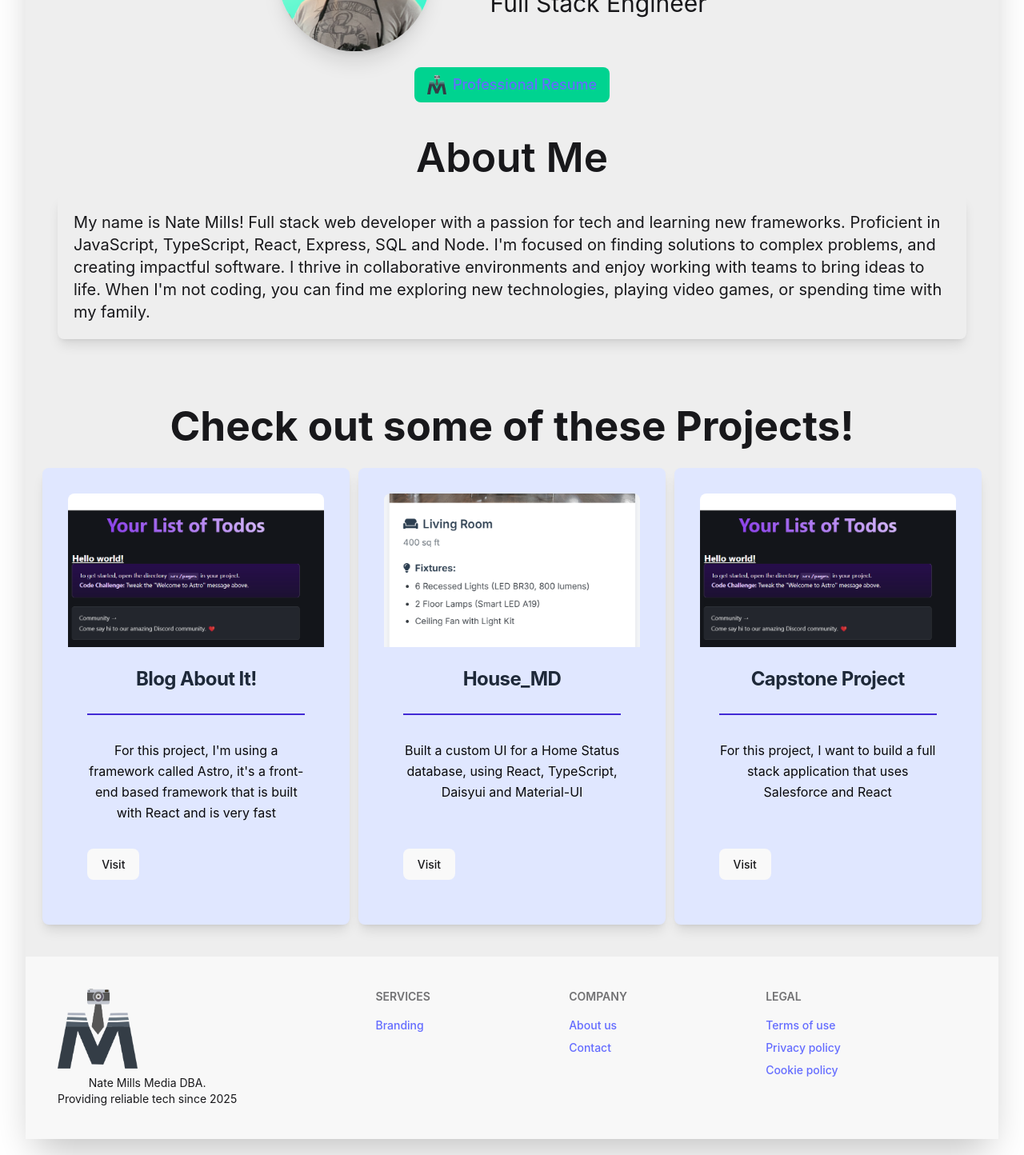
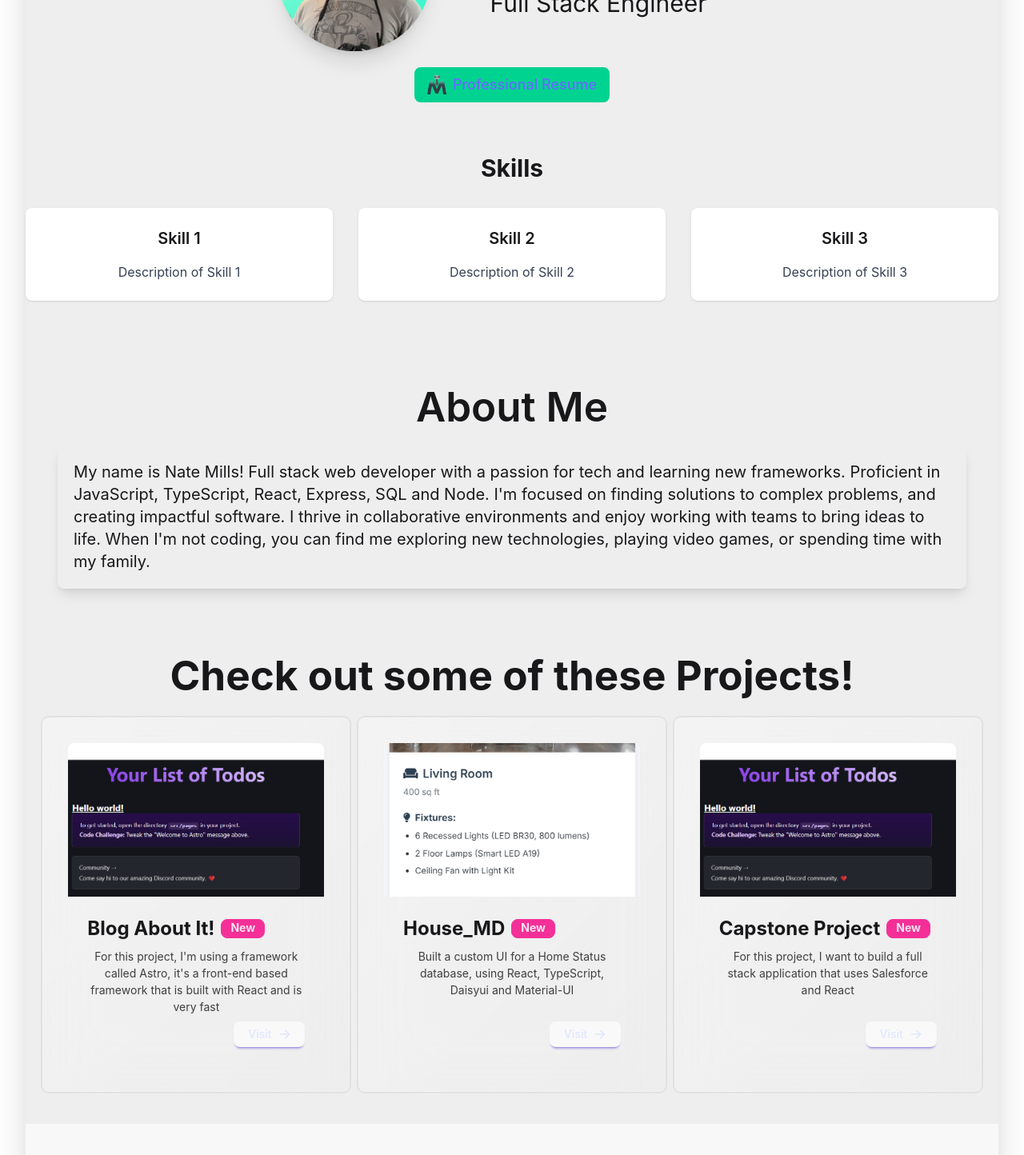
Before and after one commit to natemills018/natemills_portfolio, a React (Vite) app: page / in a window 1280 px wide. Shown: the part 180-1624 px from the top of the page at 80% size. Built offline with nearby package versions, Linux system fonts and the light colour scheme.

Commit message:
Updating a skills section of the project

```diff
--- a/src/App.tsx
+++ b/src/App.tsx
@@ -2,6 +2,7 @@
 
 import "./App.css";
 import ProjectCard from "./Components/ProjectCard";
+import SkillsSection from "./Components/SkillsSection";
 function App() {
   // const [count, setCount] = useState(0)
 
@@ -41,6 +42,7 @@ function App() {
           Professional Resume
         </a>
       </div>
+      <SkillsSection />
       <div className="container px-4 py-10 mx-auto md:px-10">
         <h1 className="text-3xl font-semibold text-center md:text-4xl">
           About Me
--- /dev/null
+++ b/src/Components/HeroSection.tsx
@@ -0,0 +1,23 @@
+const HeroSection = () => {
+  return (
+    <div className="hero min-h-[70vh] bg-gradient-to-br from-primary/20 via-base-300 to-secondary/20">
+      <div className="hero-content flex-col lg:flex-row-reverse gap-8">
+        <div className="avatar animate-float">
+          <div className="w-48 rounded-full ring ring-primary ring-offset-base-100 ring-offset-2">
+            <img src="/images/200x200v2.png" alt="Profile" />
+          </div>
+        </div>
+        <div className="max-w-md">
+          <h1 className="text-5xl font-bold bg-gradient-to-r from-primary to-secondary bg-clip-text text-transparent">
+            Nathaniel Mills
+          </h1>
+          <p className="py-6 text-xl">Full Stack Engineer transforming ideas into elegant solutions</p>
+          <button className="btn btn-primary">View Projects</button>
+        </div>
+      </div>
+    </div>
+  )
+}
+
+
+export default HeroSection;
--- a/src/Components/ProjectCard.tsx
+++ b/src/Components/ProjectCard.tsx
@@ -8,26 +8,27 @@ interface ProjectCardProps {
 
 const ProjectCard = ({ cardImageSrc, title, description, btnTitle }: ProjectCardProps) => {
   return (
-      <div className="card w-96 bg-primary-content shadow-lg transition-all duration-300 hover:shadow-2xl">
-        <figure className="relative">
+    <div className="card w-96 glass hover:scale-105 transition-all duration-300">
+      <figure className="relative group">
         <img
           src={cardImageSrc}
           alt={title}
-            className="w-full h-48 object-cover"
+          className="w-full h-48 object-cover transition-transform group-hover:scale-110"
         />
+        <div className="absolute inset-0 bg-gradient-to-t from-base-300 to-transparent opacity-0 group-hover:opacity-70 transition-opacity" />
       </figure>
-        <div className="card-body p-6">
-          <h2 className="font-bold text-2xl text-gray-800 tracking-tight mb-2">
+      <div className="card-body">
+        <h2 className="card-title text-2xl font-bold">
           {title}
+          <div className="badge badge-secondary">New</div>
         </h2>
-          <div className="divider divider-primary mt-1"></div>
-
-          <p className="text-neutral text-base leading-relaxed mb-6">
-            {description}
-          </p>
-          <div className="card-actions">
-            <button className="btn-circle btn-info-content">
+        <p className="text-base-content/80">{description}</p>
+        <div className="card-actions justify-end">
+          <button className="btn btn-primary btn-sm gap-2">
             {btnTitle}
+            <svg xmlns="http://www.w3.org/2000/svg" className="h-4 w-4" viewBox="0 0 20 20" fill="currentColor">
+              <path fillRule="evenodd" d="M10.293 3.293a1 1 0 011.414 0l6 6a1 1 0 010 1.414l-6 6a1 1 0 01-1.414-1.414L14.586 11H3a1 1 0 110-2h11.586l-4.293-4.293a1 1 0 010-1.414z" clipRule="evenodd" />
+            </svg>
           </button>
         </div>
       </div>
--- /dev/null
+++ b/src/Components/SkillsSection.tsx
@@ -0,0 +1,25 @@
+const SkillsSection = () => {
+  return (
+    <section id="skills" className="py-16">
+      <div className="container mx-auto">
+        <h2 className="text-3xl font-bold mb-8">Skills</h2>
+        <div className="grid grid-cols-1 md:grid-cols-2 lg:grid-cols-3 gap-8">
+          <div className="bg-white rounded-lg shadow p-6">
+            <h3 className="text-xl font-semibold mb-4">Skill 1</h3>
+            <p className="text-gray-700">Description of Skill 1</p>
+          </div>
+          <div className="bg-white rounded-lg shadow p-6">
+            <h3 className="text-xl font-semibold mb-4">Skill 2</h3>
+            <p className="text-gray-700">Description of Skill 2</p>
+          </div>
+          <div className="bg-white rounded-lg shadow p-6">
+            <h3 className="text-xl font-semibold mb-4">Skill 3</h3>
+            <p className="text-gray-700">Description of Skill 3</p>
+          </div>
+        </div>
+      </div>
+    </section>
+  );
+};
+
+export default SkillsSection;
--- a/src/index.css
+++ b/src/index.css
@@ -76,3 +76,13 @@ button:focus-visible {
     background-color: #f9f9f9;
   }
 }
+
+@keyframes float {
+  0% { transform: translateY(0px); }
+  50% { transform: translateY(-10px); }
+  100% { transform: translateY(0px); }
+}
+
+.animate-float {
+  animation: float 3s ease-in-out infinite;
+}
```
Lines whose indentation alone changed are shown as unchanged.
